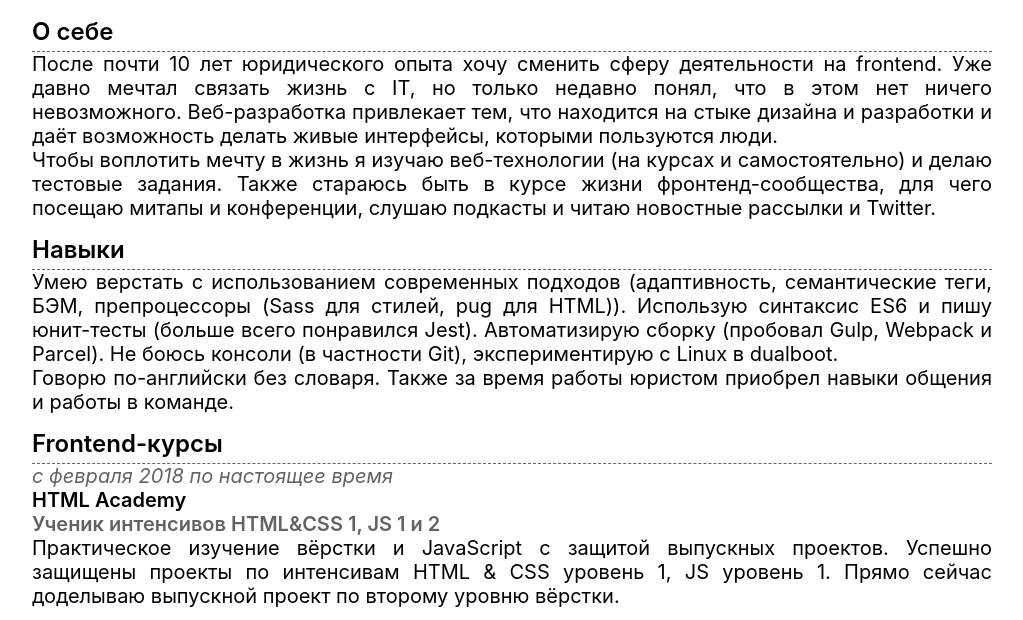
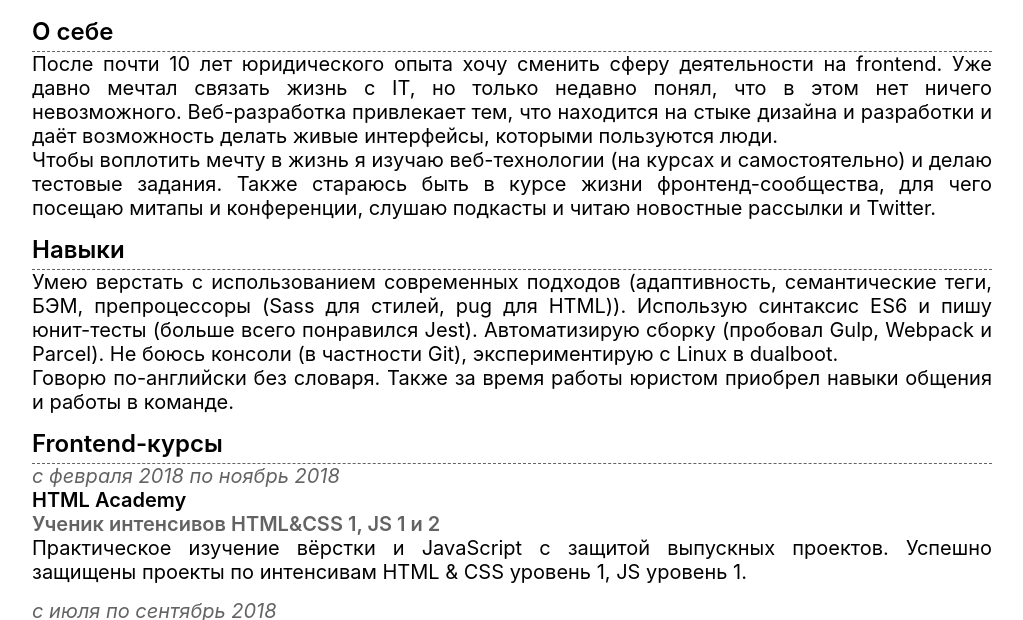
Before and after one commit to glevanov/glevanov, a website: page index.html in a window 1280 px wide. Shown: the part 165-785 px from the top of the page, without its empty margins (128-1151 px from the left). Drawn offline with Linux system fonts and the light colour scheme.

Commit message:
Updates HTML Academy section

```diff
--- a/index.html
+++ b/index.html
@@ -33,10 +33,10 @@
 
   <h2 class="heading heading__middle heading__dashed">Frontend-курсы</h2>
   <section class="block">
-    <p class="text block_duration">с февраля 2018 по настоящее время</p>
+    <p class="text block_duration">с февраля 2018 по ноябрь 2018</p>
     <h3 class="heading heading__small">HTML Academy</h3>
     <p class="text block_job-tile">Ученик интенсивов HTML&CSS 1, JS 1 и 2</p>
-    <p class="text">Практическое изучение вёрстки и JavaScript с защитой выпускных проектов. Успешно защищены проекты по интенсивам HTML & CSS уровень 1, JS уровень 1. Прямо сейчас доделываю выпускной проект по второму уровню вёрстки.</p>
+    <p class="text">Практическое изучение вёрстки и JavaScript с защитой выпускных проектов. Успешно защищены проекты по интенсивам HTML & CSS уровень 1, JS уровень 1.</p>
   </section>
 
   <section class="block">
```
